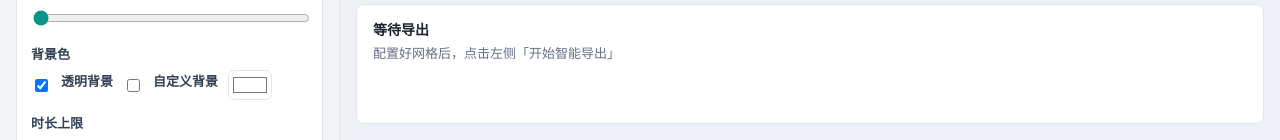
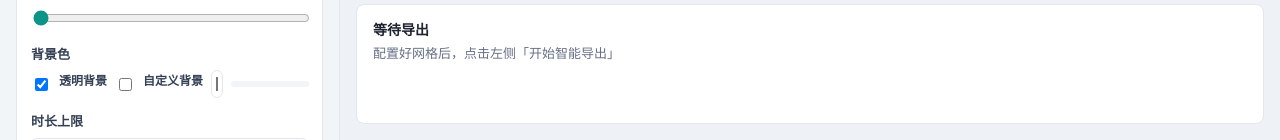
Before and after one commit to LOTUSzzzzzz/gif, a React (Vite) app: page / in a window 1280 px wide. Shown: the part 660-800 px from the top of the page. Built offline with nearby package versions, Linux system fonts and the light colour scheme.

Commit message:
Keep background controls on a single stable line

```diff
--- a/src/components/SettingsPanel.tsx
+++ b/src/components/SettingsPanel.tsx
@@ -183,9 +183,11 @@ export function SettingsPanel({
             disabled={disabled || config.backgroundColor === "transparent"}
             onChange={(e) => onChange({ backgroundColor: e.target.value })}
           />
-          {config.backgroundColor !== "transparent" && (
-            <code>{config.backgroundColor}</code>
-          )}
+          <code>
+            {config.backgroundColor === "transparent"
+              ? ""
+              : config.backgroundColor}
+          </code>
         </div>
       </div>
 
--- a/src/styles.css
+++ b/src/styles.css
@@ -341,12 +341,18 @@ input[type="range"] {
 .color-row {
   display: flex;
   align-items: center;
-  gap: 10px;
+  gap: 8px;
+  flex-wrap: nowrap;
+  white-space: nowrap;
+}
+
+.color-row label {
+  font-size: 12px;
 }
 
 .color-row input[type="color"] {
-  width: 44px;
-  height: 30px;
+  width: 38px;
+  height: 28px;
   padding: 2px;
   border: 1px solid #e2e7ed;
   border-radius: 6px;
@@ -354,6 +360,9 @@ input[type="range"] {
 }
 
 .color-row code {
+  min-width: 78px;
+  display: inline-block;
+  text-align: left;
   font-size: 12px;
   color: #475467;
   background: #f2f5f8;
```
